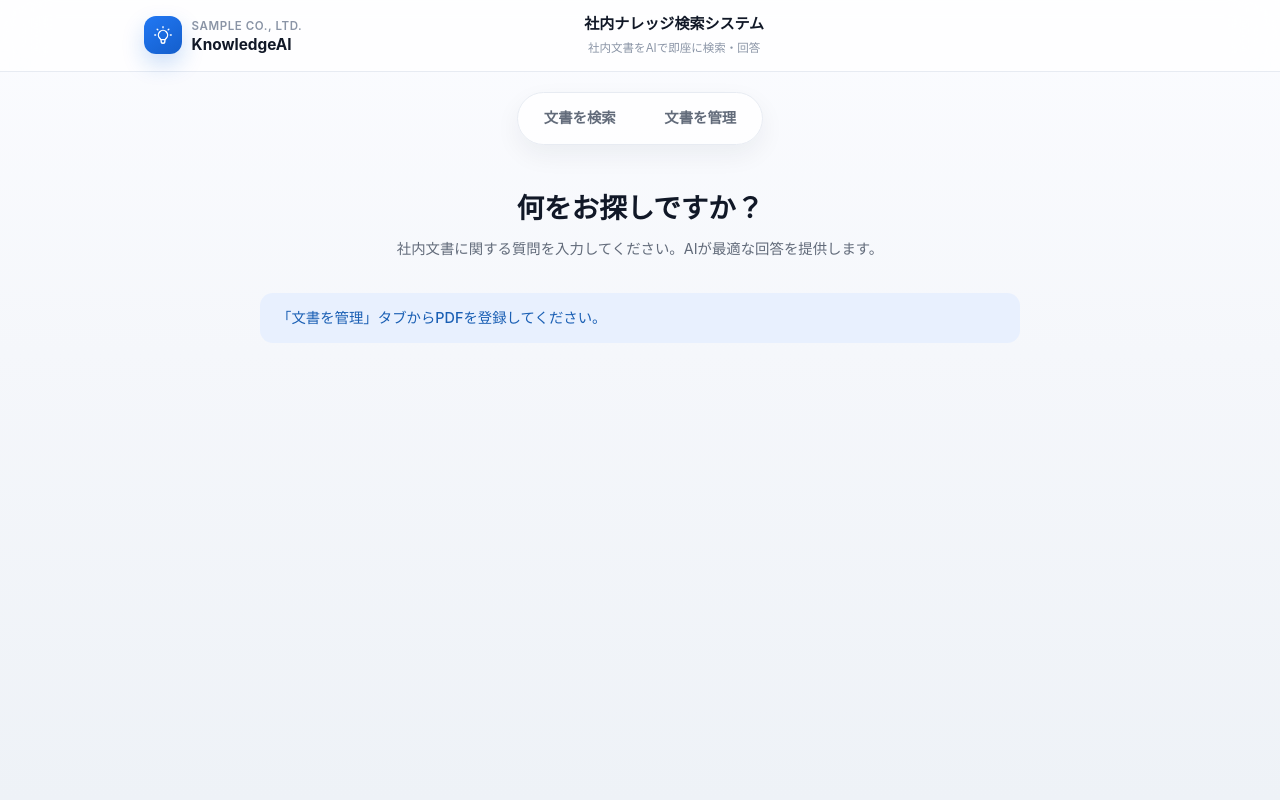
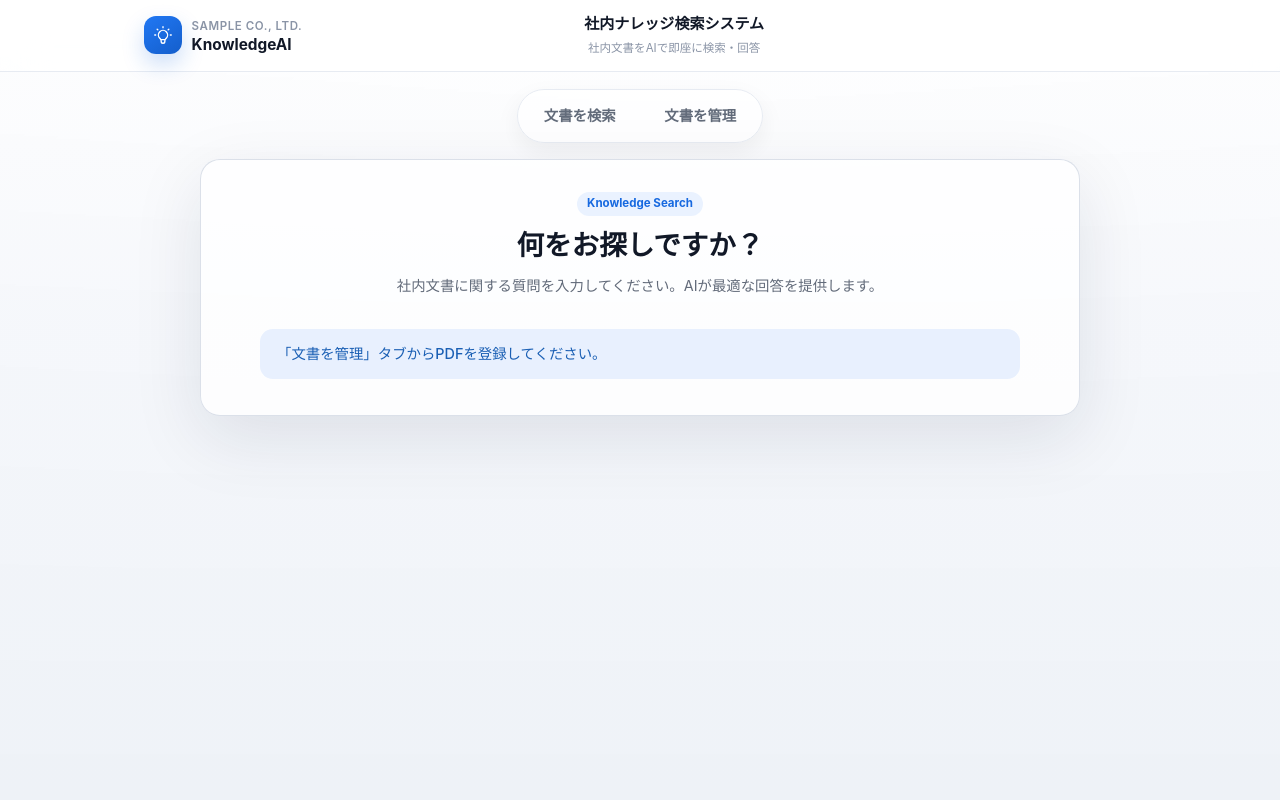
Before and after one commit to naokoni24/rag-search, a Flask app: template templates/index.html in a window 1280 px wide. Run offline with Flask 3, Linux system fonts and the light colour scheme; the template is opened without the code that fills it, so the values that code supplies are empty; some libraries are stand-ins or nearby versions.

Commit message:
Make search UI changes more visible

```diff
--- a/static/style.css
+++ b/static/style.css
@@ -13,6 +13,7 @@
   --surface-soft: rgba(255, 255, 255, 0.78);
   --shadow-soft: 0 16px 50px rgba(20, 31, 55, 0.08);
   --shadow-card: 0 8px 28px rgba(20, 31, 55, 0.07);
+  --shadow-panel: 0 22px 70px rgba(20, 31, 55, 0.1);
   --page-width: 1040px;
   --content-width: 760px;
   --answer-width: 820px;
@@ -45,7 +46,10 @@ body {
   inset: 0;
   pointer-events: none;
   z-index: -1;
-  background: linear-gradient(180deg, #fbfcff 0%, #f5f7fb 44%, #eef2f7 100%);
+  background:
+    linear-gradient(180deg, rgba(255,255,255,0.96) 0%, rgba(245,247,251,0.98) 42%, #eef2f7 100%),
+    linear-gradient(135deg, rgba(23,105,224,0.08) 0%, rgba(23,105,224,0) 34%),
+    linear-gradient(225deg, rgba(15,85,188,0.06) 0%, rgba(15,85,188,0) 30%);
 }
 
 /* ---- header ---- */
@@ -89,10 +93,10 @@ body {
 .logout-link:hover { background: rgba(23,105,224,0.13); }
 
 /* ---- layout ---- */
-.container { max-width: var(--page-width); margin: 0 auto; padding: 1.25rem 1.5rem 3rem; }
+.container { max-width: var(--page-width); margin: 0 auto; padding: 1.1rem 1.5rem 3rem; }
 
 .tabs {
-  display: flex; justify-content: center; gap: 0.35rem; margin: 0 auto 1.25rem;
+  display: flex; justify-content: center; gap: 0.35rem; margin: 0 auto 1rem;
   width: fit-content; padding: 0.28rem; border-radius: 999px;
   background: rgba(255,255,255,0.72); border: 1px solid var(--border-light);
   box-shadow: 0 10px 26px rgba(20, 31, 55, 0.06);
@@ -109,7 +113,26 @@ body {
 }
 
 /* ---- search ---- */
-.search-hero { text-align: center; padding: 1.55rem 0 1.25rem; }
+.search-panel {
+  max-width: 880px;
+  margin: 0.75rem auto 1.35rem;
+  padding: 2rem 2rem 1.45rem;
+  background: rgba(255,255,255,0.78);
+  border: 1px solid rgba(216,222,232,0.92);
+  border-radius: 1.25rem;
+  box-shadow: var(--shadow-panel);
+}
+.search-hero { text-align: center; padding: 0 0 1.2rem; }
+.search-kicker {
+  width: fit-content;
+  margin: 0 auto 0.65rem;
+  padding: 0.18rem 0.62rem;
+  border-radius: 999px;
+  background: var(--blue-soft);
+  color: var(--blue);
+  font-size: var(--text-xs);
+  font-weight: 700;
+}
 .search-hero-title { font-size: var(--text-hero); font-weight: 700; margin: 0 0 0.62rem; color: var(--ink); line-height: 1.35; }
 .search-hero-sub { font-size: var(--text-md); color: var(--text-sub); margin: 0; font-weight: 400; }
 
@@ -117,7 +140,7 @@ body {
   display: flex; align-items: center; gap: 0.6rem;
   background: rgba(255,255,255,0.92); border-radius: 1.15rem;
   border: 1px solid rgba(216,222,232,0.86);
-  box-shadow: var(--shadow-soft);
+  box-shadow: 0 12px 36px rgba(20, 31, 55, 0.08);
   padding: 0.55rem 0.55rem 0.55rem 1.05rem;
   max-width: var(--content-width);
   margin: 0 auto;
@@ -169,7 +192,7 @@ body {
   border-radius: 0.8rem; padding: 0.78rem 1rem; font-size: var(--text-md); margin: 0.75rem 0;
   border: 1px solid transparent; font-weight: 500;
 }
-.container > .msg { max-width: var(--content-width); margin-left: auto; margin-right: auto; }
+.container > .msg, .search-panel > .msg { max-width: var(--content-width); margin-left: auto; margin-right: auto; }
 .msg-info { background: #e8f0fe; color: #1a5fb4; }
 .msg-success { background: #e6f4ea; color: #1e7e34; }
 .msg-warning { background: #fef7e0; color: #a35a00; }
@@ -241,7 +264,7 @@ body {
 .ref-excerpt { color: var(--text-sub); font-size: var(--text-sm); line-height: 1.75; }
 
 /* ---- pills ---- */
-.pills-label { font-size: var(--text-sm); color: var(--text-faint); text-align: center; margin: 1.55rem 0 0.75rem; font-weight: 600; }
+.pills-label { font-size: var(--text-sm); color: var(--text-faint); text-align: center; margin: 1.2rem 0 0.75rem; font-weight: 600; }
 .pills-row { display: flex; gap: 0.75rem; flex-wrap: wrap; justify-content: center; }
 .pill {
   background: rgba(255,255,255,0.78); color: var(--text); border: 1px solid var(--border-light); border-radius: 999px;
@@ -274,12 +297,19 @@ body {
 .login-form input:focus { outline: none; border-color: rgba(23,105,224,0.46); box-shadow: 0 0 0 4px rgba(23,105,224,0.08); }
 
 /* ---- admin ---- */
-.admin-grid { display: grid; grid-template-columns: minmax(260px, 0.78fr) minmax(440px, 1.22fr); gap: 1.15rem; align-items: start; }
+.admin-grid { display: grid; grid-template-columns: minmax(250px, 0.7fr) minmax(480px, 1.3fr); gap: 1.2rem; align-items: start; margin-top: 0.4rem; }
 .upload-section, .doclist-section {
   background: rgba(255,255,255,0.82); border: 1px solid var(--border-light); border-radius: 1rem;
   padding: 1.1rem; box-shadow: var(--shadow-card);
 }
-.doclist-section { min-height: 520px; }
+.upload-section {
+  box-shadow: 0 8px 22px rgba(20, 31, 55, 0.05);
+}
+.doclist-section {
+  min-height: 520px;
+  background: rgba(255,255,255,0.9);
+  box-shadow: var(--shadow-panel);
+}
 .upload-section .btn-primary { width: 100%; }
 .section-title { font-size: var(--text-lg); font-weight: 700; color: var(--ink); }
 .section-sub { font-size: var(--text-sm); color: var(--text-faint); margin: 0.14rem 0 1rem; font-weight: 400; }
@@ -314,7 +344,8 @@ body {
   .header-title-block { display: none; }
   .container { padding: 1rem; }
   .search-hero-title { font-size: 1.32rem; }
-  .search-hero { padding-top: 1.15rem; }
+  .search-panel { margin-top: 0.5rem; padding: 1.3rem 1rem 1.05rem; }
+  .search-hero { padding-top: 0; }
   .search-form { align-items: stretch; gap: 0.45rem; padding: 0.5rem; }
   .search-icon { padding-left: 0.25rem; }
   .btn-primary { padding-left: 1rem; padding-right: 1rem; }
@@ -331,6 +362,7 @@ body {
   .header-brand-label { display: none; }
   .tabs { width: 100%; }
   .tab { flex: 1; text-align: center; padding-left: 0.6rem; padding-right: 0.6rem; }
+  .search-panel { border-radius: 1rem; }
   .search-form { flex-wrap: wrap; }
   .search-form input[type="text"] { flex-basis: calc(100% - 2rem); }
   .search-form .btn-primary { width: 100%; }
--- a/templates/index.html
+++ b/templates/index.html
@@ -1,6 +1,8 @@
 {% extends "base.html" %}
 {% block content %}
+<section class="search-panel">
   <div class="search-hero">
+    <p class="search-kicker">Knowledge Search</p>
     <p class="search-hero-title">何をお探しですか？</p>
     <p class="search-hero-sub">社内文書に関する質問を入力してください。AIが最適な回答を提供します。</p>
   </div>
@@ -24,9 +26,11 @@
     </form>
 
     <div id="search-spinner" class="htmx-indicator spinner-row">回答を生成中...</div>
-  <div id="search-results" hx-on::after-settle="document.querySelector('.search-form').reset(); document.querySelectorAll('.search-control').forEach(el => el.disabled = false); document.getElementById('search-submit-btn').classList.remove('is-loading')"></div>
     <div id="top3-pills">
       {% include "partials/top3_pills.html" %}
     </div>
   {% endif %}
+</section>
+
+<div id="search-results" hx-on::after-settle="document.querySelector('.search-form')?.reset(); document.querySelectorAll('.search-control').forEach(el => el.disabled = false); document.getElementById('search-submit-btn')?.classList.remove('is-loading')"></div>
 {% endblock %}
```
Also changed, not shown: ai-search.md (+1 -0 lines). Lines whose indentation alone changed are shown as unchanged.
